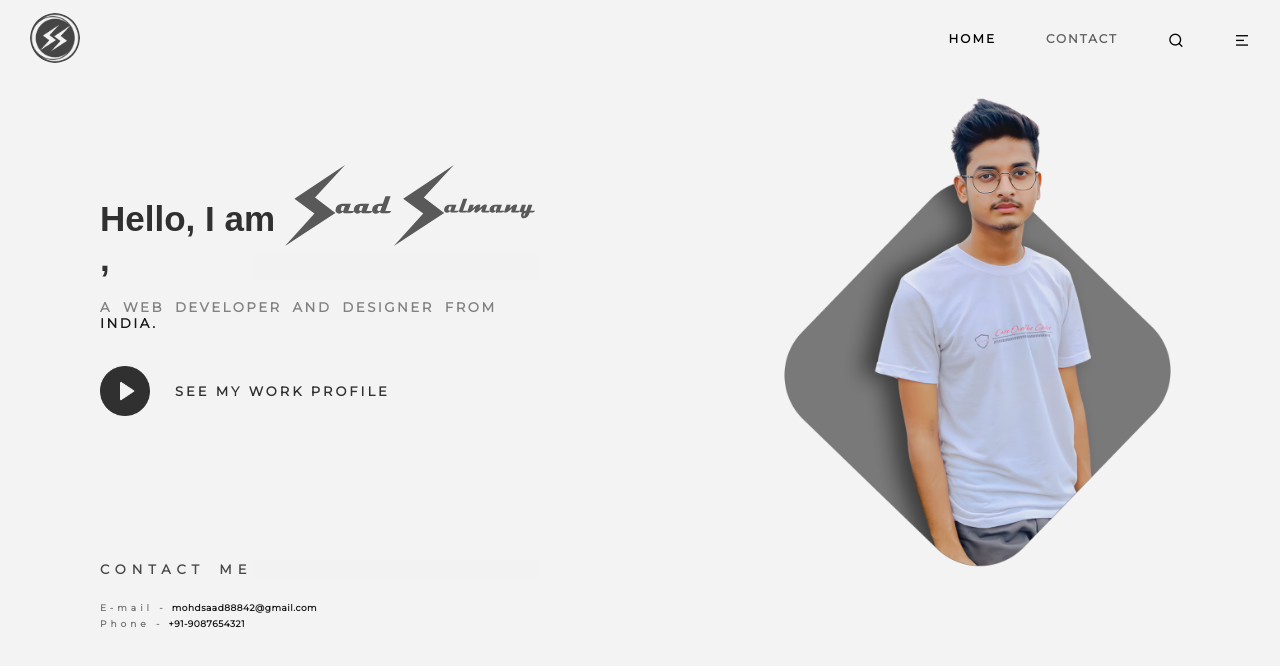
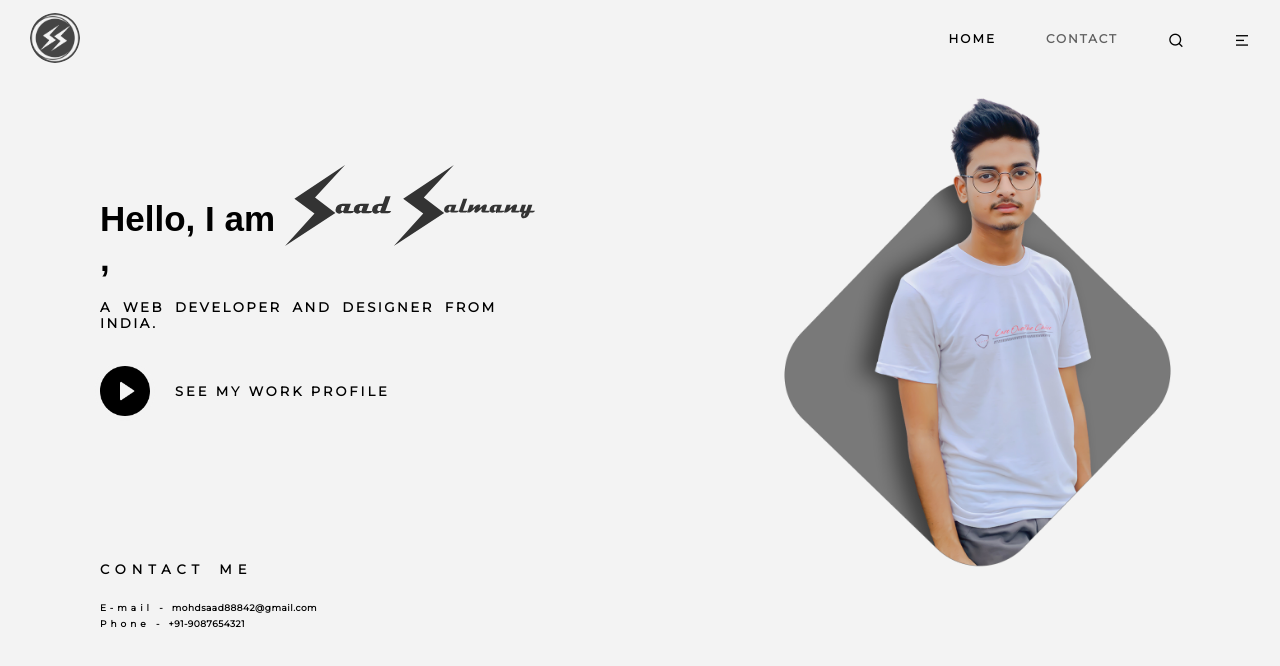
Before and after one commit to saadsalmany/portfolio, a plain HTML site: page index.html in a window 1280 px wide. Drawn offline with nearby package versions, Linux system fonts and the light colour scheme; a script that the page names is missing; a web font is replaced by a local one.

Commit message:
css update

```diff
--- a/style.css
+++ b/style.css
@@ -92,7 +92,7 @@ nav .logo-side {
 nav a img{
     width: 50px;
     cursor: pointer;
-    opacity: .9;
+    opacity: .9 ;
     transition: .2s;
     border-radius: 100%;
 }
@@ -171,7 +171,7 @@ nav .links-side i:hover{
 .left h4{
     font-size: 35px;
     font-family: 'Segoe Script', sans-serif;
-    opacity: .8;
+    /* opacity: .8; */
 
 }
 .left>h5{
@@ -179,18 +179,15 @@ nav .links-side i:hover{
     letter-spacing: 2.5px;
     word-spacing: 5px;
     margin-top: 20px;
-    color: rgba(0, 0, 0, 0.471)
 
 }
-.left span{
-    opacity: .9;
-    color: black;
-}
+
 .left h4 img{
     display: inline-block;
     width: 250px;
     position: relative;;
     top: 15px;
+    opacity: 1;
 
 }
 .btn{
@@ -205,7 +202,7 @@ nav .links-side i:hover{
     width: 60px;
     cursor: pointer;
     border-radius: 100%;
-    opacity: .8;
+    /* opacity: .8; */
 }
 .btn img:hover{
     opacity: 1;
@@ -218,7 +215,7 @@ nav .links-side i:hover{
     font-size: 13px;
     text-transform: uppercase;
     letter-spacing: 3px;
-    opacity: .8;
+    /* opacity: .8; */
 }
 .contact{
     margin-top: 140px;
@@ -229,12 +226,11 @@ nav .links-side i:hover{
     letter-spacing: 6px;
     word-spacing: 5px;
     font-size: 13px;
-    opacity: .7;
     margin-bottom: 25px;
 
 }
 .contact h6{
-    color: rgba(0, 0, 0, 0.516);
+    color: black;
     letter-spacing: 4px;
     font-size: 9px;
 
```
